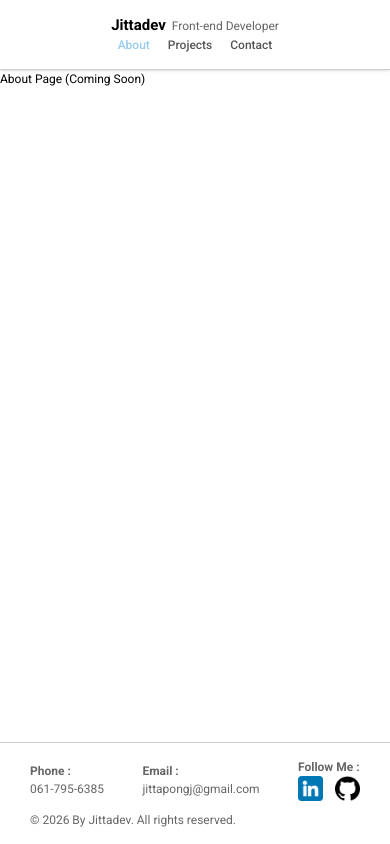
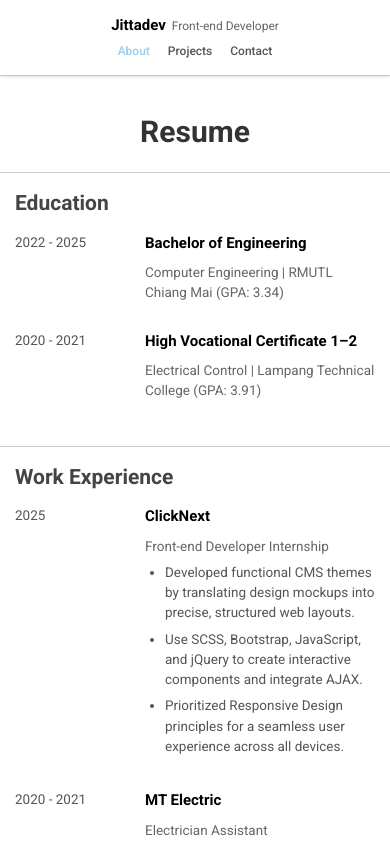
Before and after one commit to Jittapongj/Portfolio, a React (Vite) app: page / in a window 390 px wide. Both pictures are taken after a click on the element "About". Shown: the top 844 px of the page. Built offline with nearby package versions, Linux system fonts and the light colour scheme.

Commit message:
feat: add about page

```diff
--- a/src/components/Nav.jsx
+++ b/src/components/Nav.jsx
@@ -9,7 +9,7 @@ function Nav({ setActivePage, activePage }) {
   ];
 
   return (
-    <section id="nav" className='navbar flex flex-col sm:flex-row justify-between items-center top-0 sticky bg-white shadow-sm px-8 py-4'>
+    <section id="nav" className='navbar flex flex-col sm:flex-row gap-2 justify-between items-center top-0 sticky bg-white shadow-sm px-8 py-4'>
         <div className='logo flex items-baseline'>
             <button onClick={() => setActivePage('home')} className="name font-bold text-xl cursor-pointer">
               Jittadev
--- a/src/layout/MainLayout.jsx
+++ b/src/layout/MainLayout.jsx
@@ -1,17 +1,17 @@
 import { useState } from 'react'
 import Nav from '../components/Nav'
 import Home from '../pages/home'
+import About from '../pages/about'
 import Project from '../pages/project'
 import Footer from '../components/Footer'
 
 function MainLayout() {
   const [activePage, setActivePage] = useState('home');
 
-  // ใช้ Object Mapping เพื่อจัดการการแสดงผลหน้าต่างๆ
   const renderContent = () => {
     const pages = {
       home: <Home setActivePage={setActivePage} />,
-      about: <div>About Page (Coming Soon)</div>,
+      about: <About />,
       projects: <Project />,
       contact: <div>Contact Page (Coming Soon)</div>
     };
--- /dev/null
+++ b/src/pages/about.jsx
@@ -0,0 +1,101 @@
+import '../styles/about.scss'
+
+// สร้าง Component ย่อยเพื่อลดการเขียนโค้ดซ้ำ
+const ResumeSection = ({ title, children }) => (
+    <div className="section-resume mb-5">
+        <div className="row lg:flex lg:justify-between items-start">
+            <div className="label-box mb-4">
+                <h2 className="h4 fw-bold">{title}</h2>
+            </div>
+            <div className="content-box col-md-9 flex flex-col">
+                {children}
+            </div>
+        </div>
+    </div>
+);
+
+const ResumeItem = ({ date, title, details, list = [] }) => (
+    <div className="item flex items-start col-12 mb-5">
+        <div className="item-date col-3" style={{ minWidth: '120px' }}>{date}</div>
+        <div className="item-text col-9">
+            <p className="item-title fw-bold">{title}</p>
+            {details && <p className="item-details mb-1 text-muted">{details}</p>}
+            {list.length > 0 && (
+                <ul className="mt-2">
+                    {list.map((item, index) => <li key={index}>{item}</li>)}
+                </ul>
+            )}
+        </div>
+    </div>
+);
+
+function About() {
+    const educationData = [
+        {
+            date: "2022 - 2025",
+            title: "Bachelor of Engineering",
+            details: "Computer Engineering | RMUTL Chiang Mai (GPA: 3.34)"
+        },
+        {
+            date: "2020 - 2021",
+            title: "High Vocational Certificate 1–2",
+            details: "Electrical Control | Lampang Technical College (GPA: 3.91)"
+        }
+    ];
+
+    const experienceData = [
+        {
+            date: "2025",
+            title: "ClickNext",
+            details: "Front-end Developer Internship",
+            list: [
+                "Developed functional CMS themes by translating design mockups into precise, structured web layouts.",
+                "Use SCSS, Bootstrap, JavaScript, and jQuery to create interactive components and integrate AJAX.",
+                "Prioritized Responsive Design principles for a seamless user experience across all devices."
+            ]
+        },
+        {
+            date: "2020 - 2021",
+            title: "MT Electric",
+            details: "Electrician Assistant",
+            list: [
+                "Installed electrical systems in residential and commercial buildings.",
+                "Worked collaboratively and met project deadlines with high responsibility.",
+                "Adapted to changing environments and diverse working conditions."
+            ]
+        }
+    ];
+
+    return (
+        <section id='about' className="content-resume container py-5">
+            <h1 className='flex justify-center'>Resume</h1>
+
+            <ResumeSection title="Education">
+                {educationData.map((edu, index) => (
+                    <ResumeItem key={index} {...edu} />
+                ))}
+            </ResumeSection>
+
+            <ResumeSection title="Work Experience">
+                {experienceData.map((exp, index) => (
+                    <ResumeItem key={index} {...exp} />
+                ))}
+            </ResumeSection>
+
+            <ResumeSection title="Skills">
+                <div className="row">
+                    <div className="col-md-6">
+                        <p className="item-title fw-bold">Hard Skills</p>
+                        <p className="text-details">React, HTML, SCSS, PHP, JavaScript, jQuery, AJAX, MySQL, GitHub</p>
+                    </div>
+                    <div className="col-md-6">
+                        <p className="item-title fw-bold">Soft Skills</p>
+                        <p className="text-details">System Analysis, Collaboration, Creativity</p>
+                    </div>
+                </div>
+            </ResumeSection>
+        </section>
+    );
+}
+
+export default About;
--- /dev/null
+++ b/src/styles/about.scss
@@ -0,0 +1,70 @@
+#about {
+    h1 {
+        font-size: 2.5rem;
+        font-weight: bold;
+        margin: 1.5rem auto;
+        color: #333;
+    }
+    .section-resume {
+        >.row {
+            max-width: 1000px;
+            margin: 1.25rem auto;
+            padding: 1.25rem 1.25rem;
+            border-top: 1px solid #ccc;
+            gap: 1rem;
+        }
+    }
+
+    .label-box {
+        width: 50%;
+
+        h2 {
+            font-size: 1.75rem;
+            font-weight: bold;
+            margin: 0;
+            color: #444;
+        }
+    }
+
+    .content-box {
+        flex: 1;
+        gap: 1rem;
+    }
+
+    .item {
+        gap: 10px;
+
+        &-date {
+            width: 100px;
+            font-size: 1.125rem;
+            color: #555;
+        }
+
+        &-text {
+            flex: 1;
+
+            ul {
+                padding-left: 20px;
+                list-style-type: disc;
+                color: #555;
+
+                li {
+                    font-size: 1.125rem;
+                    margin-bottom: 0.5rem;
+                }
+            }
+        }
+
+        &-title {
+            font-size: 1.25rem;
+            font-weight: bold;
+            margin-bottom: 8px;
+        }
+
+        &-details {
+            font-size: 1.125rem;
+            color: #666;
+            margin: 0;
+        }
+    }
+}
```
